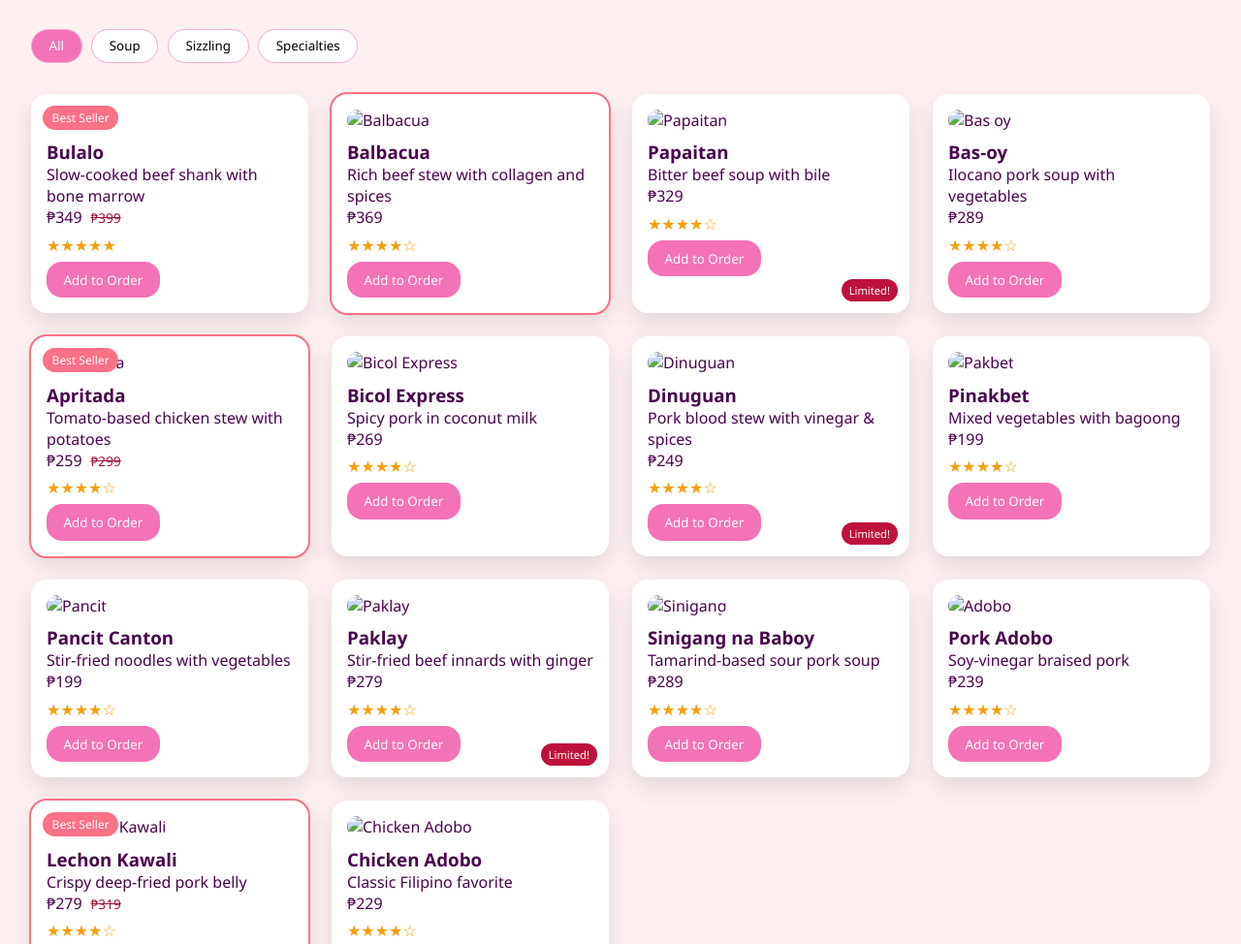
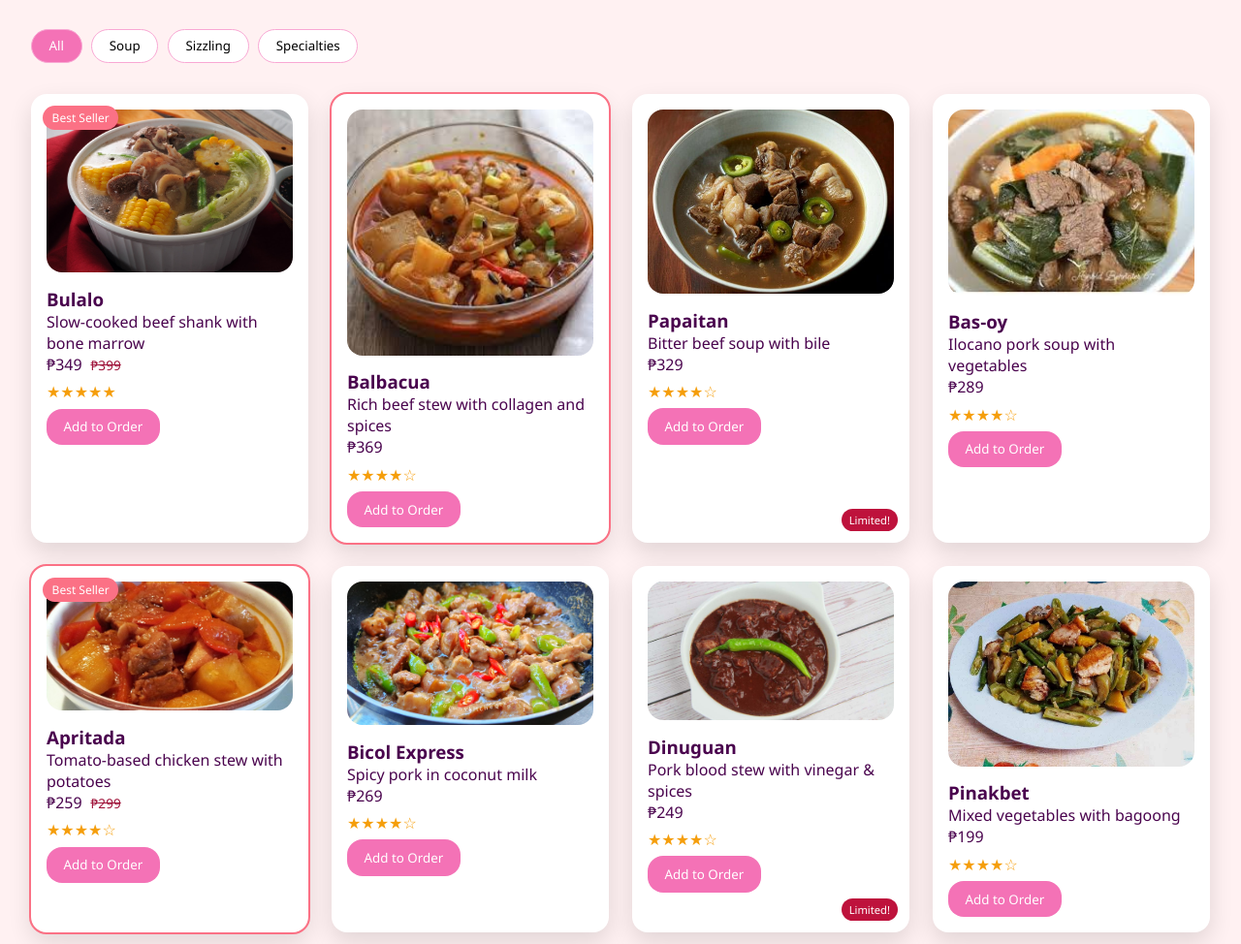
Before and after one commit to KathyPepito/lab-advanced-css, a plain HTML site: page index.html in a window 1280 px wide. Shown: the part 348-1322 px from the top of the page at 97% size. Drawn offline with Linux system fonts and the light colour scheme.

Commit message:
Update index.html

```diff
--- a/index.html
+++ b/index.html
@@ -8,7 +8,6 @@
 </head>
 <body>
 
-  <!-- HEADER -->
   <header class="header">
     <div class="logo">4K's Bulaloan.Eatery</div>
     <div class="header-actions">
@@ -20,14 +19,12 @@
     </div>
   </header>
 
-  <!-- HERO -->
   <section class="hero">
     <h1>Lutong Bahay, Totoong Sarap</h1>
     <p>Authentic Filipino comfort food made fresh daily.</p>
     <button class="btn btn--primary">Order Now</button>
   </section>
 
-  <!-- FILTER -->
   <section class="filters">
     <button class="pill active">All</button>
     <button class="pill">Soup</button>
@@ -35,11 +32,10 @@
     <button class="pill">Specialties</button>
   </section>
 
-  <!-- PRODUCTS -->
   <section class="products">
 
     <div class="product-card sale" data-rating="4.9">
-      <img src="products/bulalo.jpg" alt="Bulalo">
+      <img src="images/bulalo.jpg" alt="Bulalo">
       <h3>Bulalo</h3>
       <p>Slow-cooked beef shank with bone marrow</p>
       <div class="price">₱349 <span>₱399</span></div>
@@ -48,7 +44,7 @@
     </div>
 
     <div class="product-card" data-rating="4.8">
-      <img src="products/balbacua.jpg" alt="Balbacua">
+      <img src="images/balbacua.jpg" alt="Balbacua">
       <h3>Balbacua</h3>
       <p>Rich beef stew with collagen and spices</p>
       <div class="price">₱369</div>
@@ -57,7 +53,7 @@
     </div>
 
     <div class="product-card low-stock" data-rating="4.7">
-      <img src="products/papaitan.jpg" alt="Papaitan">
+      <img src="images/papaitan.jpg" alt="Papaitan">
       <h3>Papaitan</h3>
       <p>Bitter beef soup with bile</p>
       <div class="price">₱329</div>
@@ -66,7 +62,7 @@
     </div>
 
     <div class="product-card" data-rating="4.6">
-      <img src="products/basoy.jpg" alt="Bas oy">
+      <img src="images/basoy.jpg" alt="Bas oy">
       <h3>Bas-oy</h3>
       <p>Ilocano pork soup with vegetables</p>
       <div class="price">₱289</div>
@@ -75,7 +71,7 @@
     </div>
 
     <div class="product-card sale" data-rating="4.8">
-      <img src="products/apritada.jpg" alt="Apritada">
+      <img src="images/apritada.jpg" alt="Apritada">
       <h3>Apritada</h3>
       <p>Tomato-based chicken stew with potatoes</p>
       <div class="price">₱259 <span>₱299</span></div>
@@ -84,7 +80,7 @@
     </div>
 
     <div class="product-card" data-rating="4.6">
-      <img src="products/bicol.jpg" alt="Bicol Express">
+      <img src="images/bicol.jpg" alt="Bicol Express">
       <h3>Bicol Express</h3>
       <p>Spicy pork in coconut milk</p>
       <div class="price">₱269</div>
@@ -93,7 +89,7 @@
     </div>
 
     <div class="product-card low-stock" data-rating="4.7">
-      <img src="products/dinuguan.jpg" alt="Dinuguan">
+      <img src="images/dinuguan.jpg" alt="Dinuguan">
       <h3>Dinuguan</h3>
       <p>Pork blood stew with vinegar & spices</p>
       <div class="price">₱249</div>
@@ -102,7 +98,7 @@
     </div>
 
     <div class="product-card" data-rating="4.5">
-      <img src="products/pakbet.jpg" alt="Pakbet">
+      <img src="images/pinakbet.jpg" alt="Pakbet">
       <h3>Pinakbet</h3>
       <p>Mixed vegetables with bagoong</p>
       <div class="price">₱199</div>
@@ -111,7 +107,7 @@
     </div>
 
     <div class="product-card" data-rating="4.6">
-      <img src="products/pancit.jpg" alt="Pancit">
+      <img src="images/pancit.jpg" alt="Pancit">
       <h3>Pancit Canton</h3>
       <p>Stir-fried noodles with vegetables</p>
       <div class="price">₱199</div>
@@ -120,7 +116,7 @@
     </div>
 
     <div class="product-card low-stock" data-rating="4.7">
-      <img src="products/paklay.jpg" alt="Paklay">
+      <img src="images/paklay.jpg" alt="Paklay">
       <h3>Paklay</h3>
       <p>Stir-fried beef innards with ginger</p>
       <div class="price">₱279</div>
@@ -129,7 +125,7 @@
     </div>
 
     <div class="product-card" data-rating="4.6">
-      <img src="products/sinigang.jpg" alt="Sinigang">
+      <img src="images/sinigang.jpg" alt="Sinigang">
       <h3>Sinigang na Baboy</h3>
       <p>Tamarind-based sour pork soup</p>
       <div class="price">₱289</div>
@@ -138,7 +134,7 @@
     </div>
 
     <div class="product-card" data-rating="4.5">
-      <img src="products/adobo.jpg" alt="Adobo">
+      <img src="images/adobo.jpg" alt="Adobo">
       <h3>Pork Adobo</h3>
       <p>Soy-vinegar braised pork</p>
       <div class="price">₱239</div>
@@ -147,7 +143,7 @@
     </div>
 
     <div class="product-card sale" data-rating="4.8">
-      <img src="products/lechon.jpg" alt="Lechon Kawali">
+      <img src="images/lechon.jpg" alt="Lechon Kawali">
       <h3>Lechon Kawali</h3>
       <p>Crispy deep-fried pork belly</p>
       <div class="price">₱279 <span>₱319</span></div>
@@ -156,7 +152,7 @@
     </div>
 
     <div class="product-card" data-rating="4.6">
-      <img src="products/chickenadobo.jpg" alt="Chicken Adobo">
+      <img src="images/chickenadobo.jpg" alt="Chicken Adobo">
       <h3>Chicken Adobo</h3>
       <p>Classic Filipino favorite</p>
       <div class="price">₱229</div>
```
